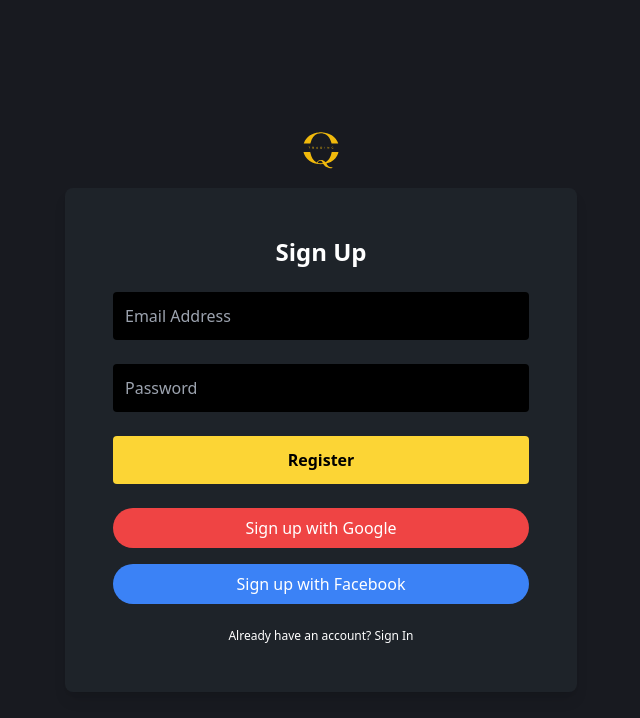
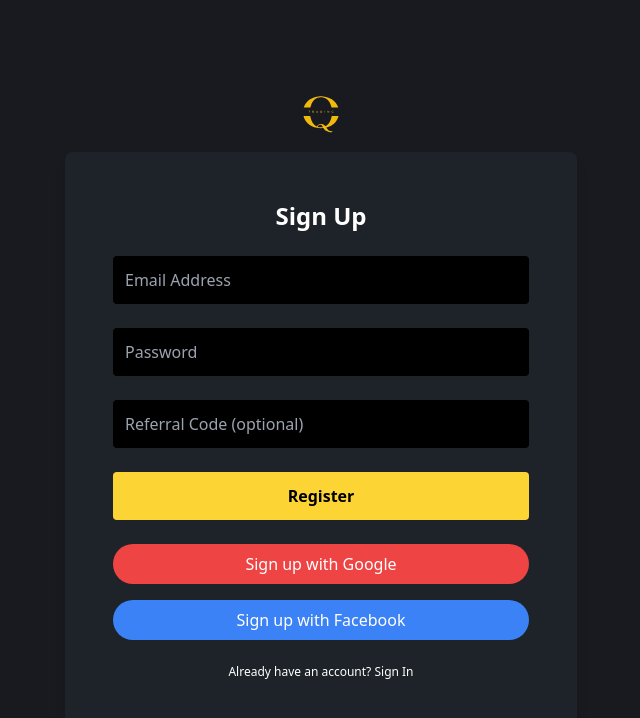
Before and after one commit to triffalin/trading_platform, a Next.js app: page /auth/registration in a window 1280 px wide. Shown: the top 718 px of the page, without its empty margins (319-959 px from the left). Built offline with nearby package versions, Linux system fonts and the light colour scheme.

Commit message:
added aria-labels

```diff
--- a/src/pages/auth/registration.tsx
+++ b/src/pages/auth/registration.tsx
@@ -69,8 +69,9 @@ const RegisterPage: React.FC = () => {
             id="email"
             type="email"
             placeholder="Email Address"
-            className="w-full p-3 rounded bg-black text-white"
+            className="input w-full p-3 rounded bg-black text-white"
             aria-invalid={errors.email ? 'true' : 'false'}
+            aria-label="Enter your email address"
           />
           {errors.email && (
             <p className="text-red-500 text-xs">{errors.email.message}</p>
@@ -91,13 +92,23 @@ const RegisterPage: React.FC = () => {
             id="password"
             type="password"
             placeholder="Password"
-            className="w-full p-3 rounded bg-black text-white"
+            className="input w-full p-3 rounded bg-black text-white"
             aria-invalid={errors.password ? 'true' : 'false'}
+            aria-label="Enter your password"
           />
           {errors.password && (
             <p className="text-red-500 text-xs">{errors.password.message}</p>
           )}
         </div>
+        <input
+          {...register('referralCode')}
+          id="referralCode"
+          type="text"
+          placeholder="Referral Code (optional)"
+          className="input w-full p-3 rounded bg-black text-white"
+          aria-invalid={errors.referralCode ? 'true' : 'false'}
+          aria-label="Enter your referral code"
+        />
         <button
           type="submit"
           disabled={isSubmitting}
```
